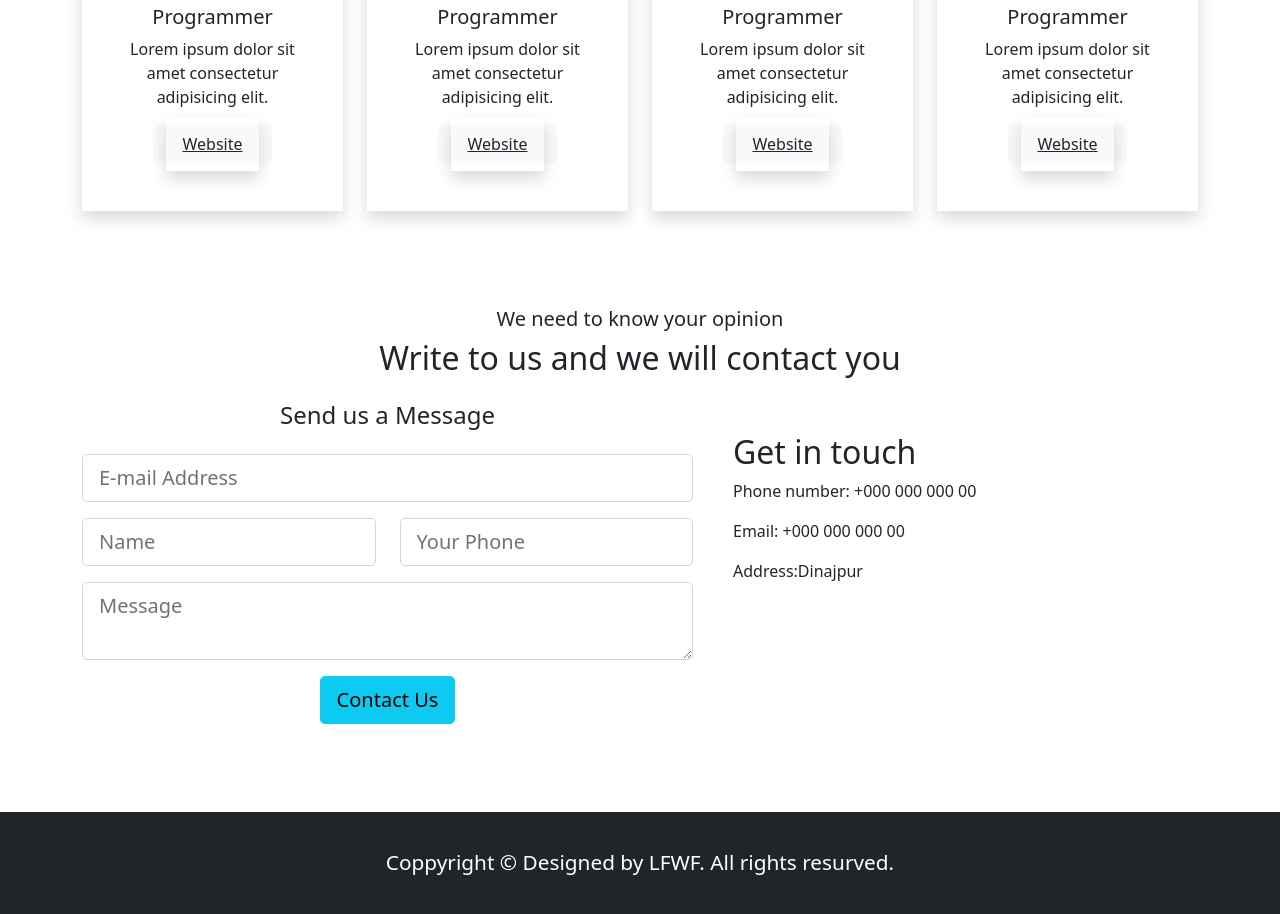
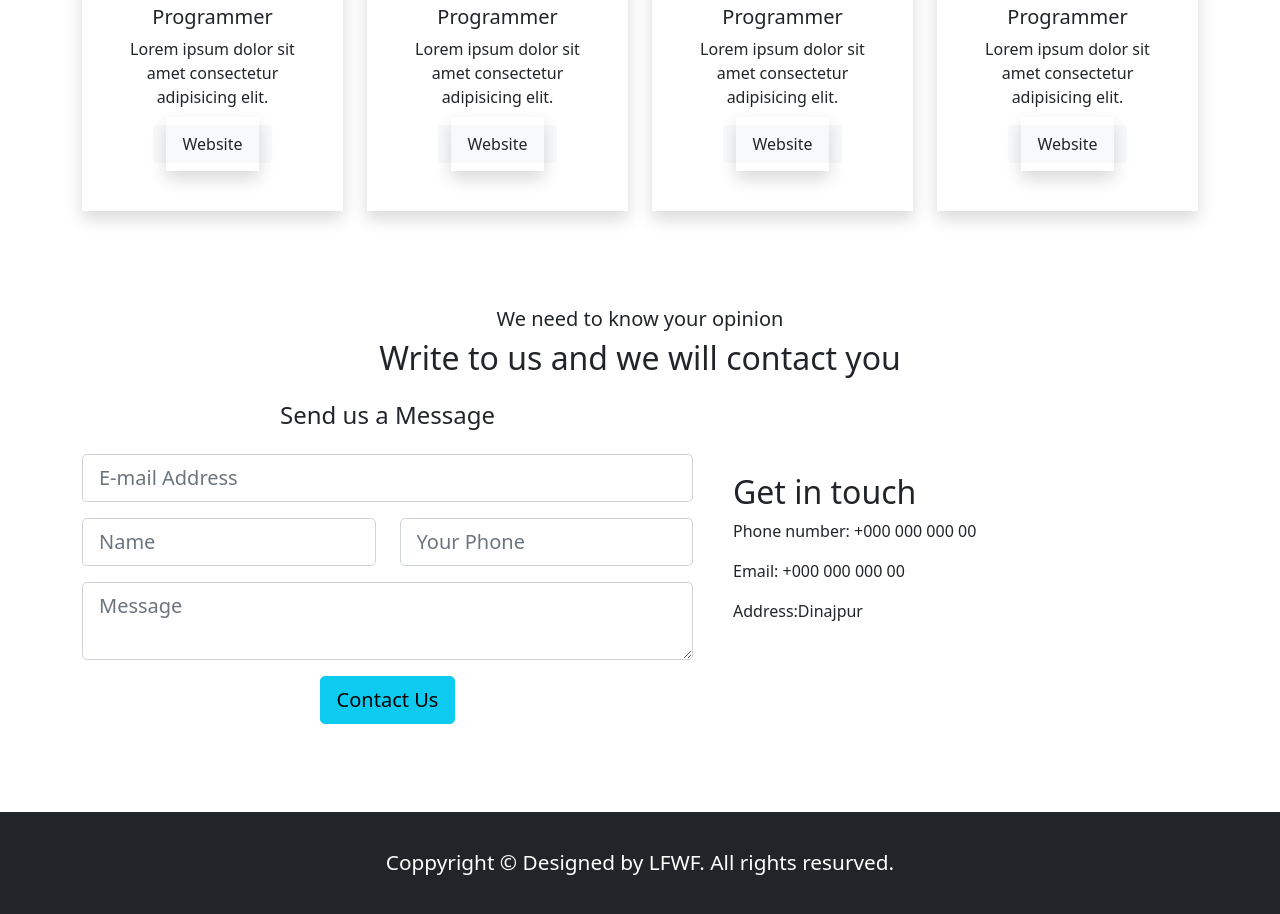
Before and after one commit to safayetullah94363/class22template, a plain HTML site: page index.html in a window 1280 px wide. Shown: the part 2059-2973 px from the top of the page. Drawn offline with nearby package versions, Linux system fonts and the light colour scheme.

Commit message:
Add files via upload

```diff
--- a/style.css
+++ b/style.css
@@ -1,3 +1,6 @@
+a{
+    text-decoration: none;
+}
 .header-logo{
     width: 85px;
 }
@@ -76,3 +79,8 @@
     padding: 20px;
     margin-top: 15px;
 }
+
+/*  */
+.end-section-right{
+    margin-top: 40px;
+}
```
Also changed, not shown: index.html (+6 -0 lines).
